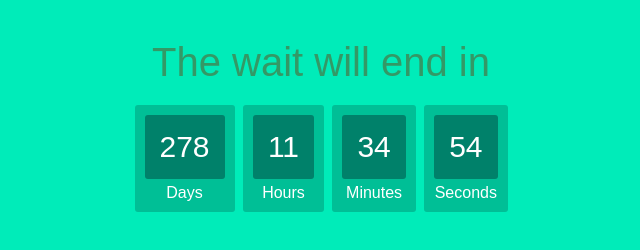
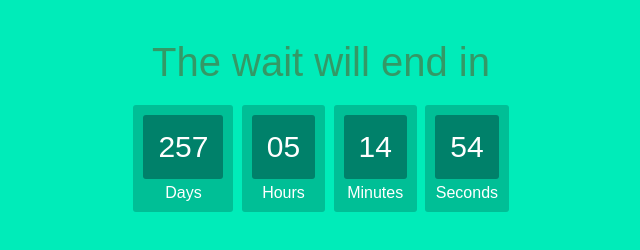
Before and after one commit to sri1991/surbhiutkarshcountdown, a plain HTML site: page index.html in a window 1280 px wide. Shown: the full height of the page, 319-959 px from the left. Drawn offline with Linux system fonts and the light colour scheme.

Commit message:
date changed

```diff
--- a/index.html
+++ b/index.html
@@ -107,7 +107,7 @@ function initializeClock(id, endtime) {
   var timeinterval = setInterval(updateClock, 1000);
 }
 
-var deadline = 'Feb 31 2019 08:00:00 GMT+0530';
+var deadline = 'Feb 10 2019 01:40:00 GMT+0530';
 //new Date(Date.parse(new Date()) + 15 * 24 * 60 * 60 * 1000);
 initializeClock('clockdiv', deadline);
 </script>
```
